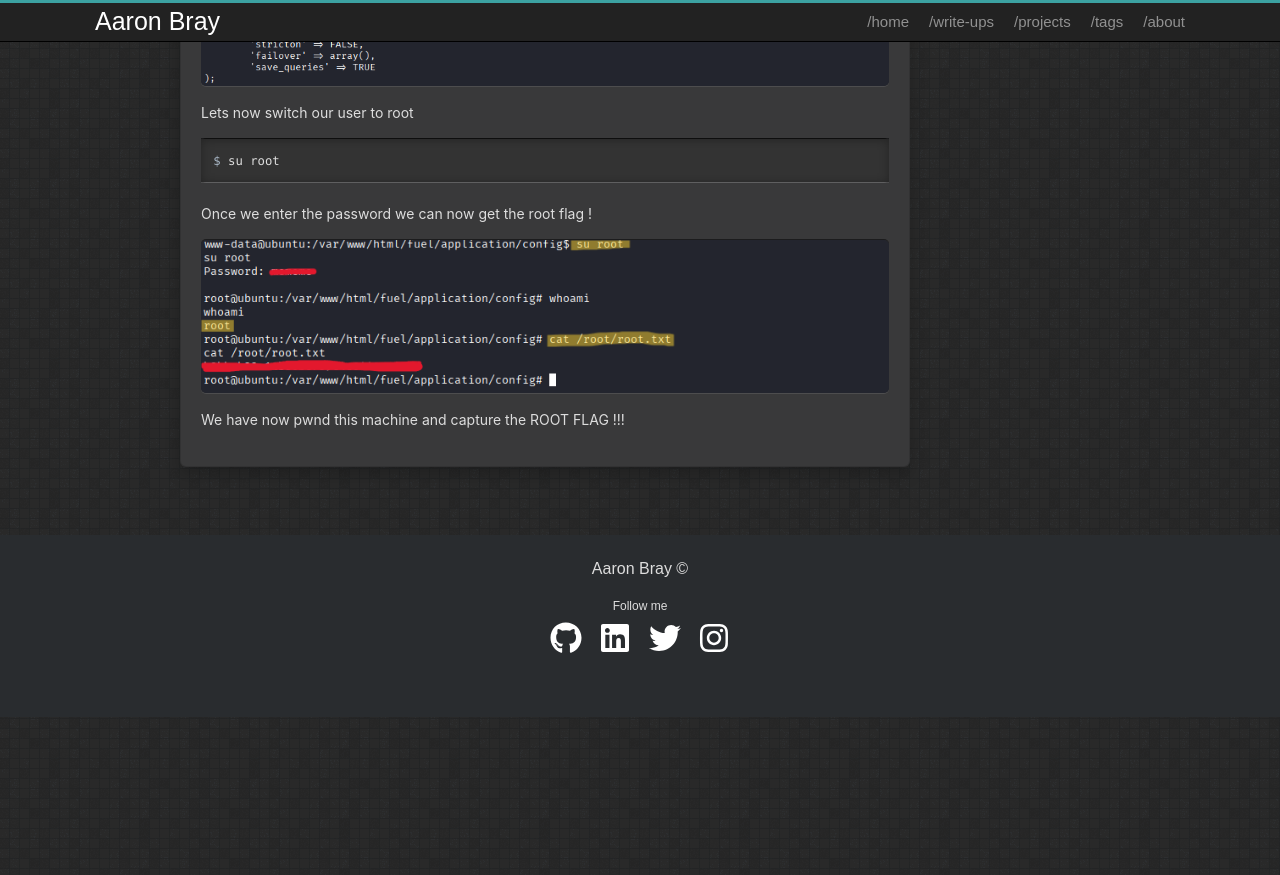
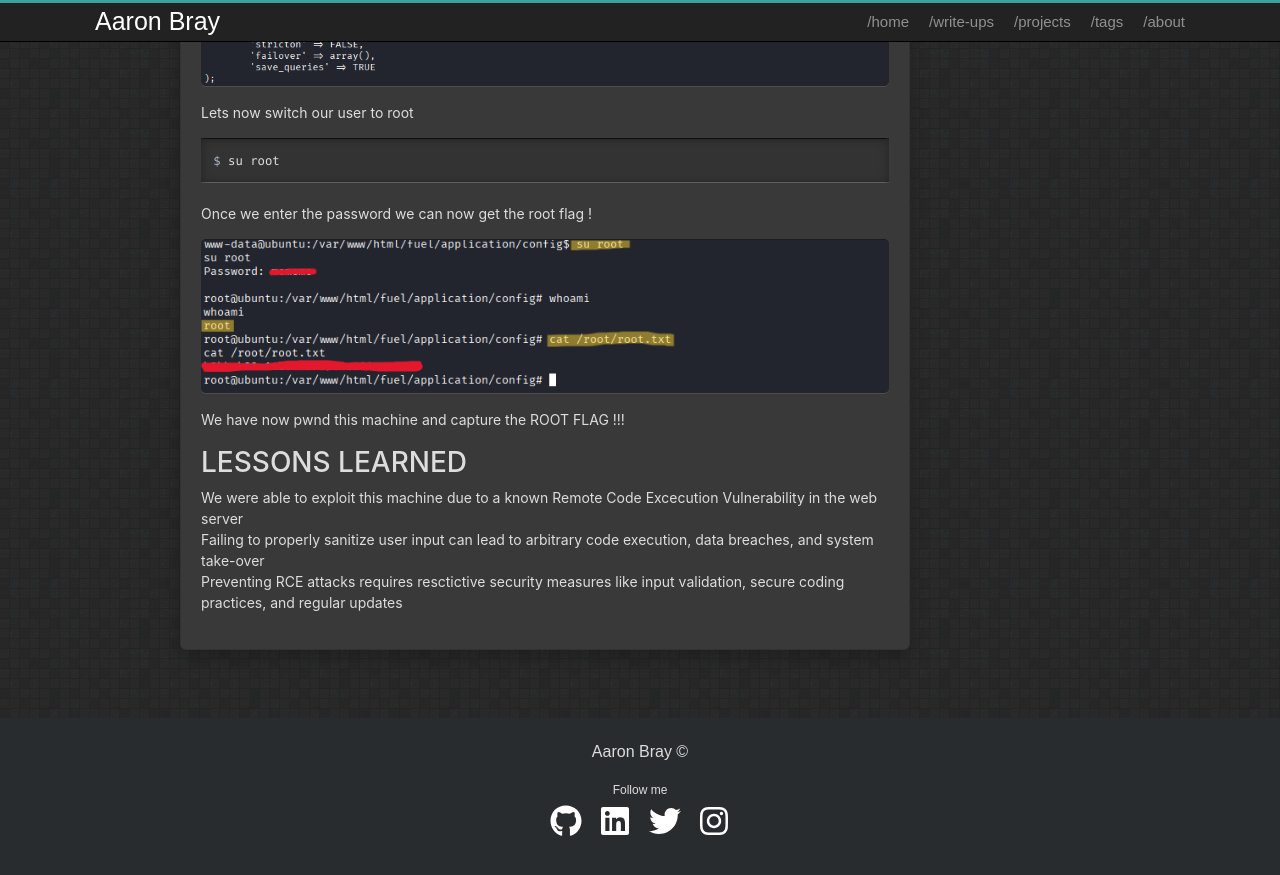
Before and after one commit to AaronBray/AaronBray.github.io, a Jekyll site: the page built from _posts/2025-09-20-Ignite.md, in a window 1280 px wide and 900 px high, scrolled down 3362 px. Shown: the top 875 px of the window. Built offline with Jekyll 4.4.1, drawn with Linux system fonts in a browser that asks for light colours; before the commit the page ends 4079 px from its top, so only the background shows below that.

Commit message:
Update 2025-09-20-Ignite.md

```diff
--- a/_posts/2025-09-20-Ignite.md
+++ b/_posts/2025-09-20-Ignite.md
@@ -172,3 +172,9 @@ Once we enter the password we can now get the root flag !
 
 
 We have now pwnd this machine and capture the ROOT FLAG !!!
+
+# LESSONS LEARNED
+
+We were able to exploit this machine due to a known Remote Code Excecution Vulnerability in the web server
+Failing to properly sanitize user input can lead to arbitrary code execution, data breaches, and system take-over
+Preventing RCE attacks requires resctictive security measures like input validation, secure coding practices, and regular updates
```
